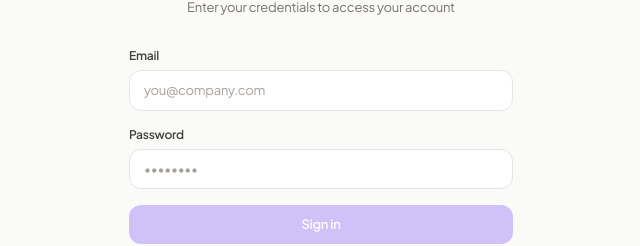
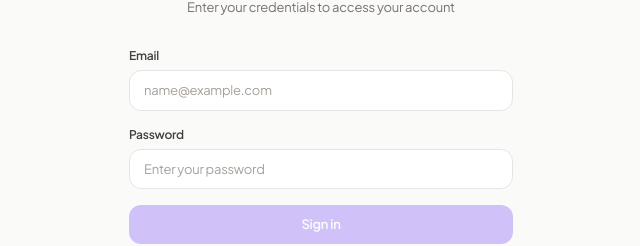
Before and after one commit to abhi-enlight/Copilot, a Next.js app in the folder frontend/: page /auth/login in a window 1280 px wide. Shown: the part 278-524 px from the top of the page, without its empty margins (319-959 px from the left). Built offline with nearby package versions, Linux system fonts and the light colour scheme; no server answers.

Commit message:
fix(auth): update input placeholders on login and signup pages

```diff
--- a/frontend/src/app/auth/login/page.tsx
+++ b/frontend/src/app/auth/login/page.tsx
@@ -122,7 +122,7 @@ function LoginForm() {
             required
             value={email}
             onChange={(e) => setEmail(e.target.value)}
-            placeholder="you@company.com"
+            placeholder="name@example.com"
             className="w-full px-3.5 py-2.5 rounded-xl border border-stone-200 bg-white text-sm text-stone-900 placeholder-stone-400 outline-none focus:ring-2 focus:ring-sky-500/30 focus:border-sky-400 transition"
           />
         </div>
@@ -140,7 +140,7 @@ function LoginForm() {
             required
             value={password}
             onChange={(e) => setPassword(e.target.value)}
-            placeholder="••••••••"
+            placeholder="Enter your password"
             className="w-full px-3.5 py-2.5 rounded-xl border border-stone-200 bg-white text-sm text-stone-900 placeholder-stone-400 outline-none focus:ring-2 focus:ring-sky-500/30 focus:border-sky-400 transition"
           />
         </div>
--- a/frontend/src/app/auth/signup/page.tsx
+++ b/frontend/src/app/auth/signup/page.tsx
@@ -116,7 +116,7 @@ export default function SignupPage() {
             required
             value={displayName}
             onChange={(e) => setDisplayName(e.target.value)}
-            placeholder="Abhinav"
+            placeholder="Enter your name"
             className="w-full px-3.5 py-2.5 rounded-xl border border-stone-200 bg-white text-sm text-stone-900 placeholder-stone-400 outline-none focus:ring-2 focus:ring-sky-500/30 focus:border-sky-400 transition"
           />
         </div>
@@ -135,7 +135,7 @@ export default function SignupPage() {
             required
             value={email}
             onChange={(e) => setEmail(e.target.value)}
-            placeholder="you@example.com"
+            placeholder="name@example.com"
             className="w-full px-3.5 py-2.5 rounded-xl border border-stone-200 bg-white text-sm text-stone-900 placeholder-stone-400 outline-none focus:ring-2 focus:ring-sky-500/30 focus:border-sky-400 transition"
           />
         </div>
```
